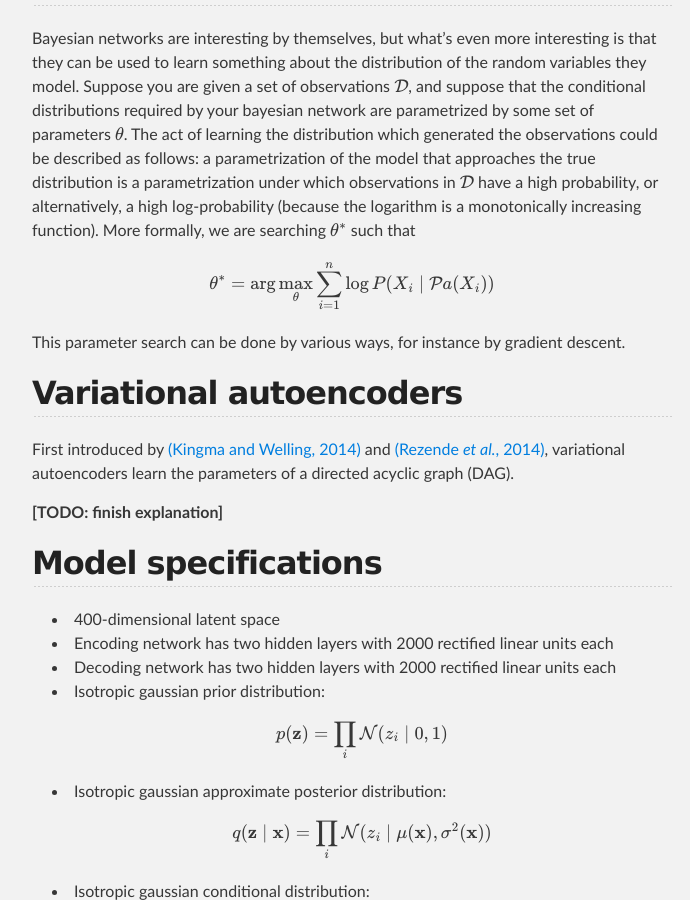
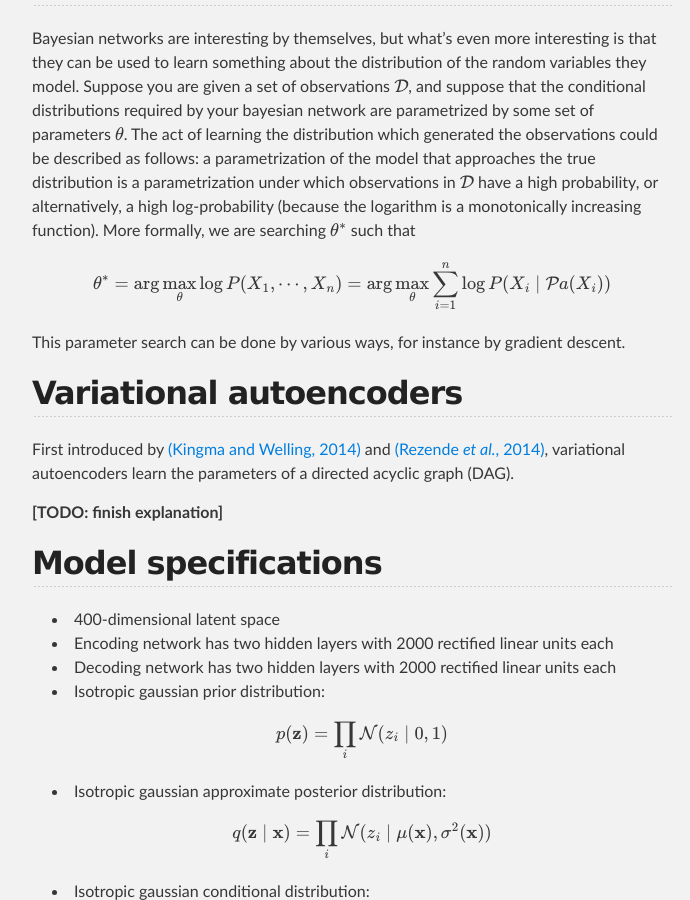
Before and after one commit to vdumoulin/morphing_faces, a Jekyll site: the page built from index.md, in a window 1280 px wide and 900 px high, scrolled down 2308 px. Shown: the whole window, without its empty margins (288-978 px from the left). Built offline with Jekyll 4.4.1, drawn with Linux system fonts in a browser that asks for light colours; formulas are drawn with MathJax 3; the repository's description, which GitHub fills in, is left out.

Commit message:
Attempt 5 to fix equation

```diff
--- a/index.md
+++ b/index.md
@@ -89,8 +89,9 @@ log-probability (because the logarithm is a monotonically increasing function).
 More formally, we are searching \\( \\theta^* \\) such that
 
 \\[
-    \\theta^* = \\arg\\max_\\theta \\sum_{i=1}^n
-                \\log P(X_i \\mid \\mathcal{Pa}(X_i))
+    \\theta^* = \\arg\\max\_\\theta \\log P(X\_1, \\cdots, X\_n)
+              = \\arg\\max\_\\theta \\sum\_{i=1}^n
+                \\log P(X\_i \\mid \\mathcal{Pa}(X\_i))
 \\]
 
 This parameter search can be done by various ways, for instance by gradient
```
